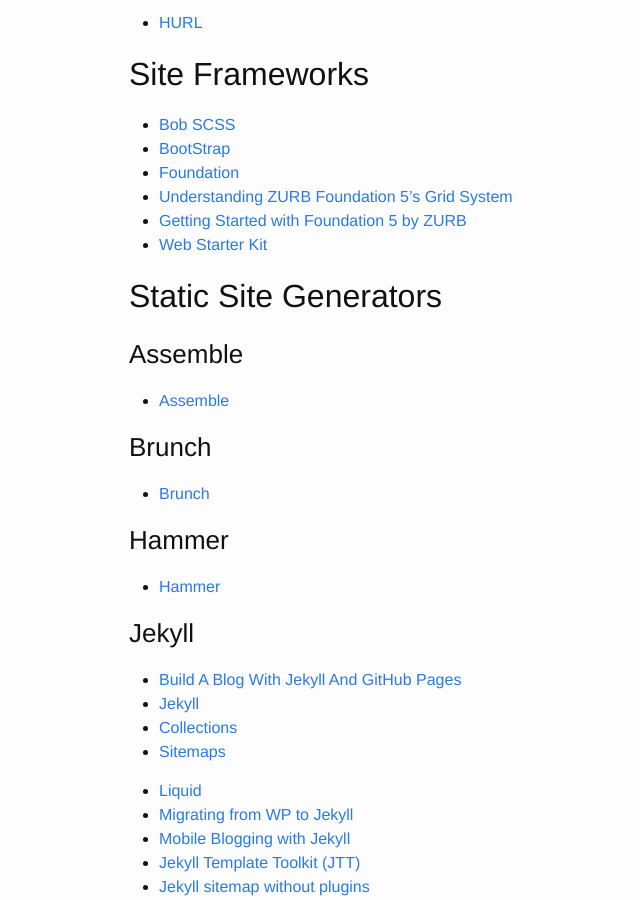
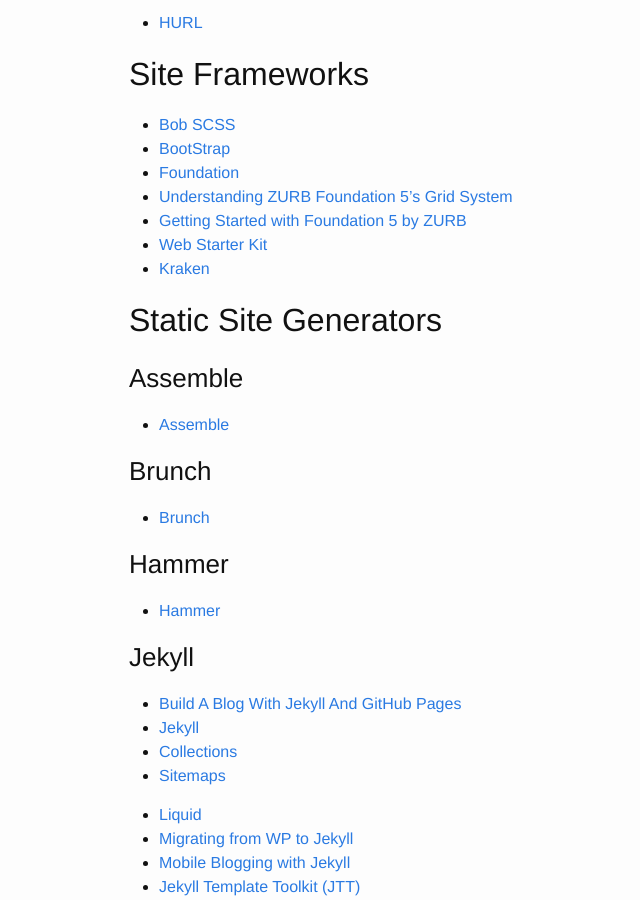
Before and after one commit to brownerd/brownerd.github.io, a Jekyll site: the page built from _posts/2014-10-06-reading-list-2014.md, in a window 1280 px wide and 900 px high, scrolled down 8615 px. Shown: the whole window, without its empty margins (141-781 px from the left). Built offline with Jekyll 4.4.1, drawn with Linux system fonts in a browser that asks for light colours; emoji names are drawn with the system emoji font.

Commit message:
add Kraken to Site Frameworks

```diff
--- a/_posts/2014-10-06-reading-list-2014.md
+++ b/_posts/2014-10-06-reading-list-2014.md
@@ -401,7 +401,7 @@ I use/test out a lot of apps :punch:
 - [Understanding ZURB Foundation 5’s Grid System](http://scotch.io/tutorials/css/understanding-zurb-foundation-5s-grid-system)
 - [Getting Started with Foundation 5 by ZURB](http://scotch.io/tutorials/css/getting-started-with-foundation-5-by-zurb)
 - [Web Starter Kit](https://developers.google.com/web/starter-kit/)
-
+- [Kraken](http://cferdinandi.github.io/kraken/)
 
 
 ## Static Site Generators
```
